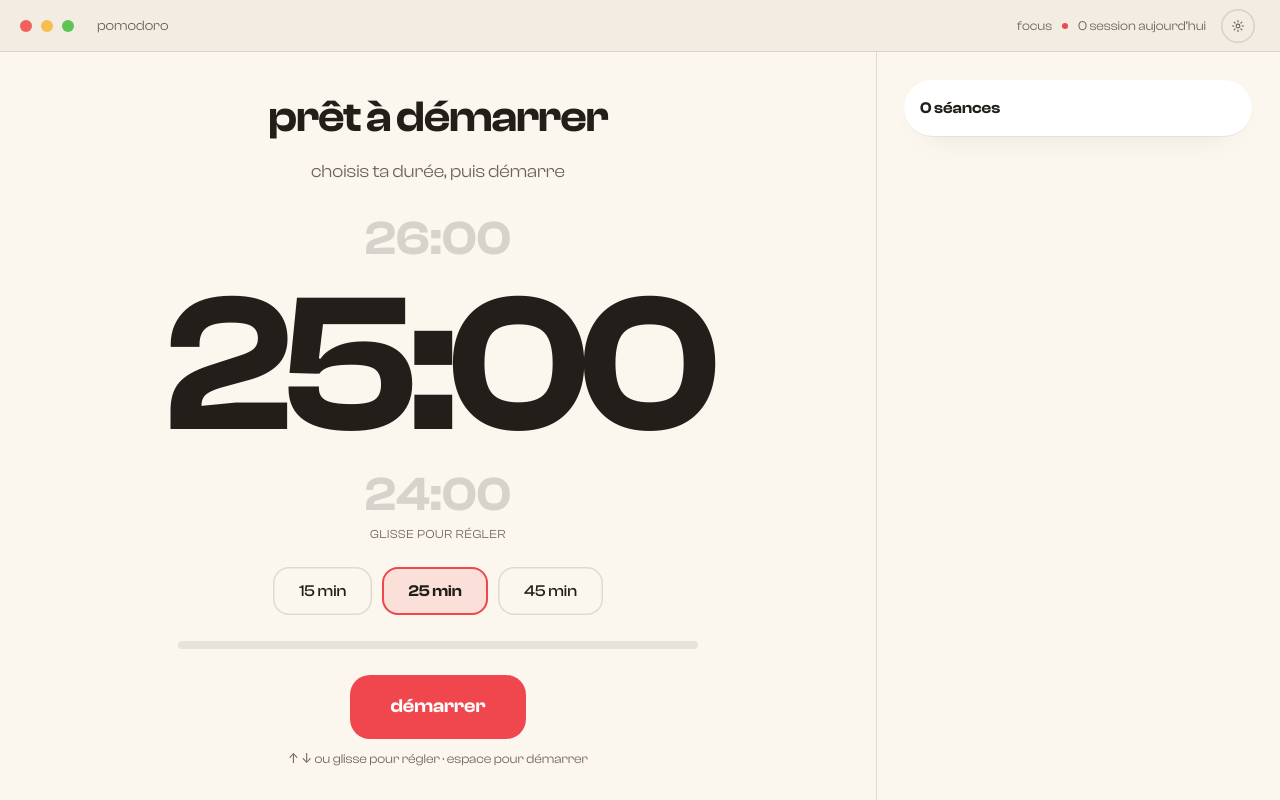
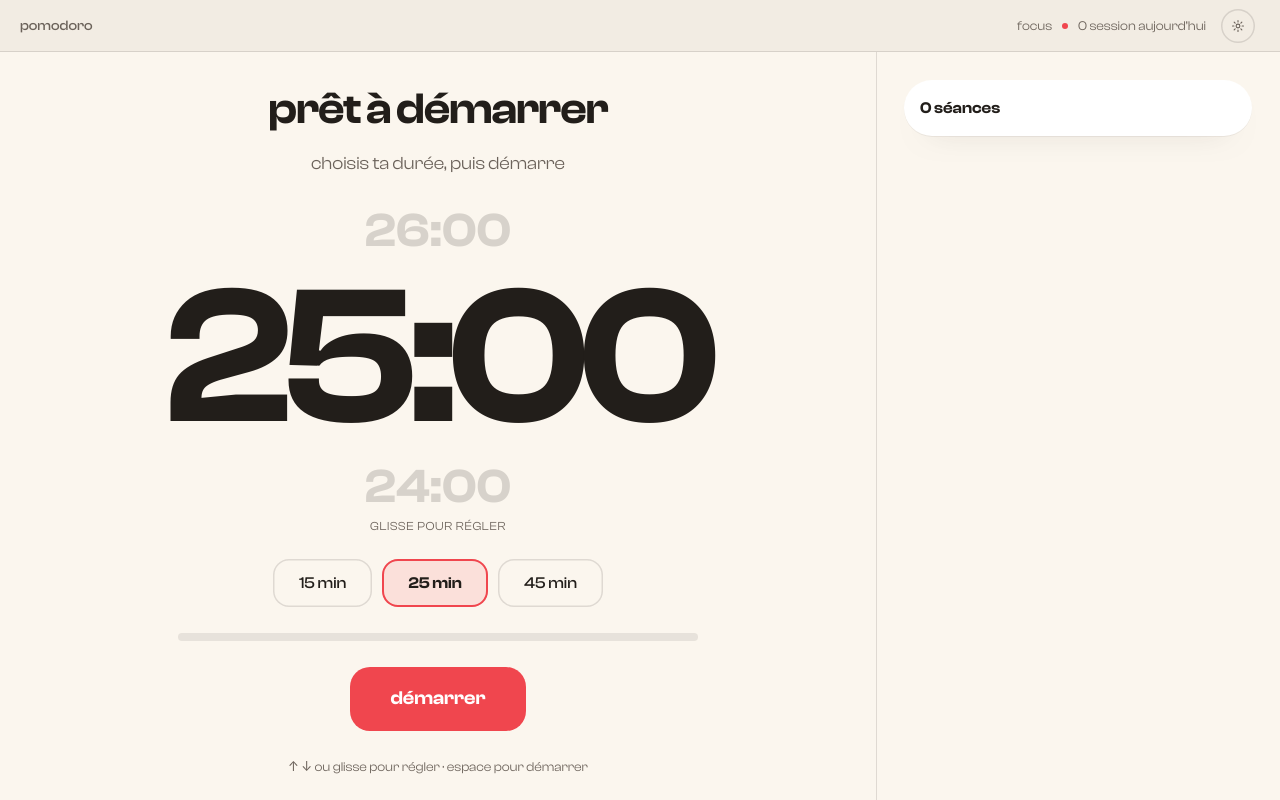
Before and after one commit to alarboulletmarin/pomodoro, a React (Vite) app: page / in a window 1280 px wide. Built offline with nearby package versions, Linux system fonts and the light colour scheme.

Commit message:
feat(shell): wire real sessions, hide the stats surface during a session, drop the mockup window chrome

```diff
--- a/src/app/ShellHeader.module.css
+++ b/src/app/ShellHeader.module.css
@@ -20,40 +20,14 @@
 .titleBar {
   min-height: 52px;
   padding: var(--safe-top) calc(var(--safe-right) + 20px) 0 calc(var(--safe-left) + 20px);
-  gap: 9px;
   background: var(--chrome);
   box-shadow: inset 0 -1px 0 var(--hairline);
 }
 
 .titleBar .appName {
-  margin-left: 14px;
   font-size: 14px;
+  font-weight: 500;
   color: var(--muted);
-}
-
-.dots {
-  display: flex;
-  gap: 9px;
-}
-
-.dots i:nth-child(1),
-.dots i:nth-child(2),
-.dots i:nth-child(3) {
-  width: 12px;
-  height: 12px;
-  border-radius: var(--radius-pill);
-}
-
-.dots i:nth-child(1) {
-  background: #f0605c;
-}
-
-.dots i:nth-child(2) {
-  background: #f5be4f;
-}
-
-.dots i:nth-child(3) {
-  background: #5fc454;
 }
 
 .meta {
--- a/src/app/ShellHeader.tsx
+++ b/src/app/ShellHeader.tsx
@@ -19,13 +19,6 @@ export function ShellHeader({ layout, onOpenSettings }: ShellHeaderProps): JSX.E
 
   return (
     <header className={isDesktop ? styles.titleBar : styles.topBar}>
-      {isDesktop ? (
-        <span className={styles.dots} aria-hidden="true">
-          <i />
-          <i />
-          <i />
-        </span>
-      ) : null}
       <span className={styles.appName}>{t('app.name')}</span>
 
       {/* During a session the top bar carries nothing that invites a detour. */}
--- a/src/features/timer/ActionBar.module.css
+++ b/src/features/timer/ActionBar.module.css
@@ -98,4 +98,5 @@
 
 :global(html[data-layout='desktop']) .hint {
   display: block;
+  margin-top: 16px;
 }
--- a/src/features/timer/TimerScreen.module.css
+++ b/src/features/timer/TimerScreen.module.css
@@ -5,6 +5,7 @@
   gap: 12px;
   min-width: 0;
   min-height: 0;
+  justify-content: space-between;
 }
 
 /* The collapse rule: during a session only the clock, the bar and the buttons remain. */
```
